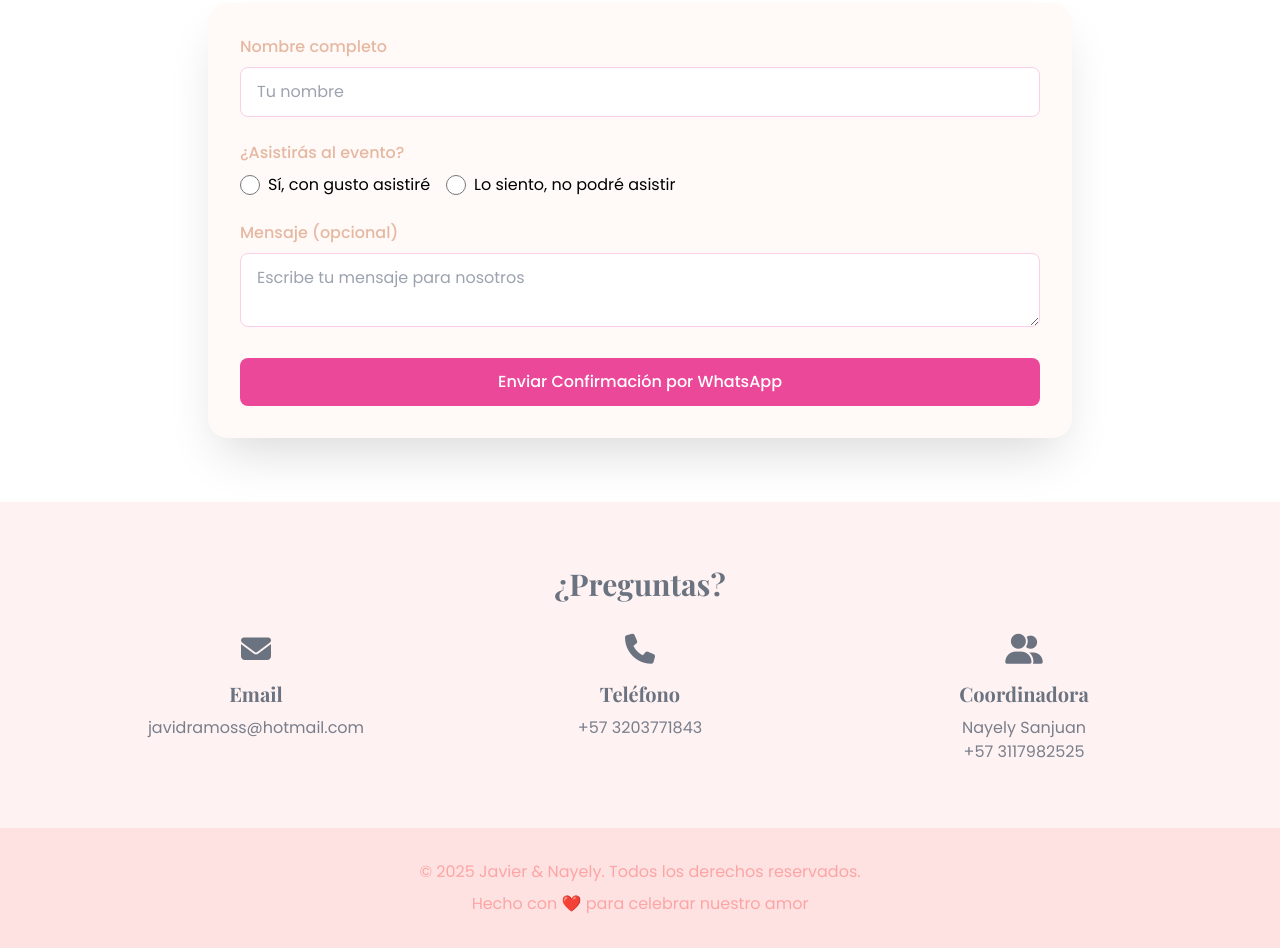
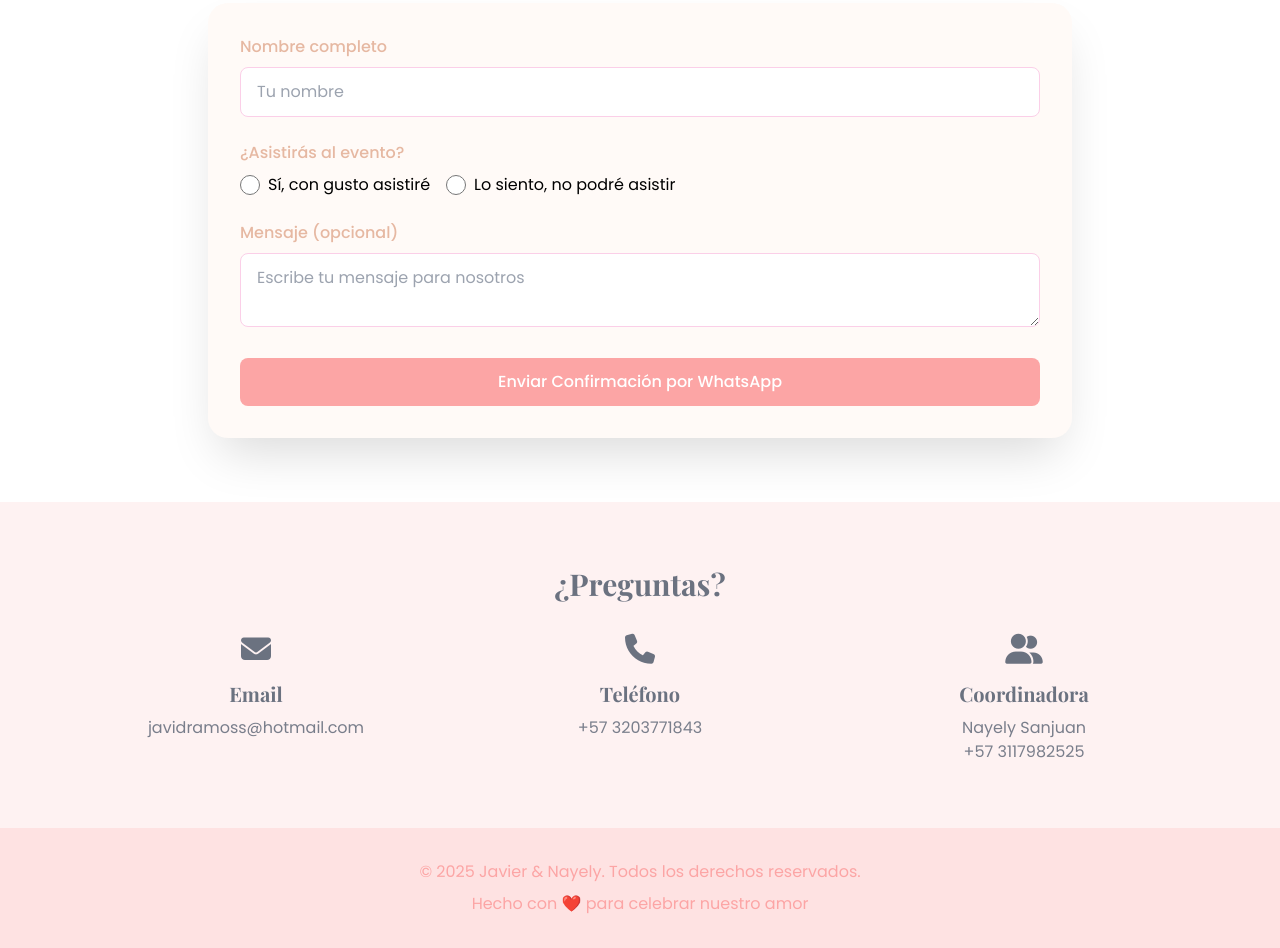
Before and after one commit to DYN28/DYN28.github.io, a plain HTML site: page index.html in a window 1280 px wide. Shown: the part 2891-3839 px from the top of the page. Drawn offline with nearby package versions, Linux system fonts and the light colour scheme.

Commit message:
Pi 1FINS

```diff
--- a/index.html
+++ b/index.html
@@ -295,7 +295,7 @@ Y nosotros, tras años de paciencia, lealtad y miradas que lo decían todo, esta
 
                     <button
                         type="submit"
-                        class="w-full bg-pink-500 text-white py-3 rounded-lg font-medium hover:bg-pink-600 transition-colors"
+                        class="w-full bg-red-300 text-white py-3 rounded-lg font-medium hover:bg-red-400 transition-colors"
                     >
                         Enviar Confirmación por WhatsApp
                     </button>
```
